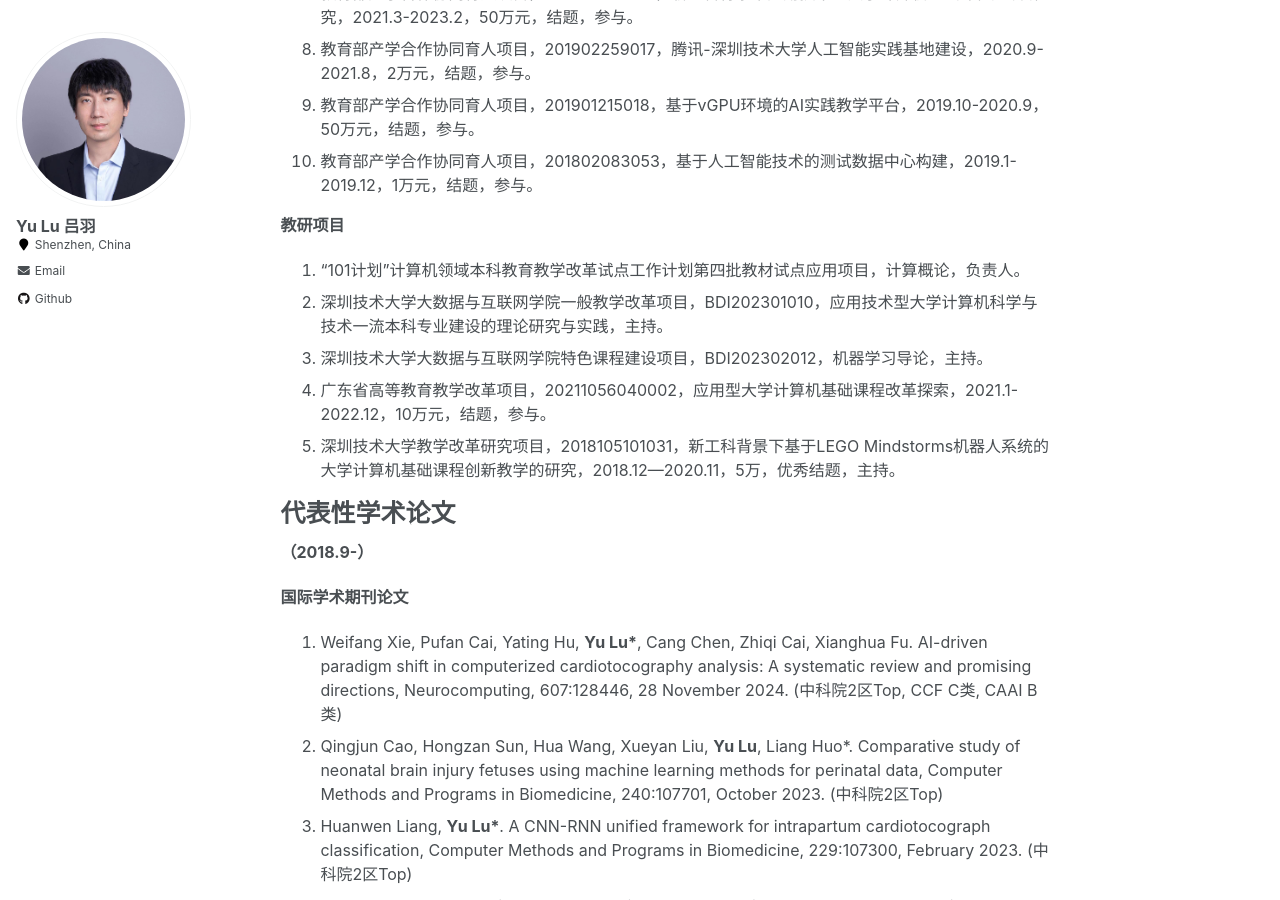
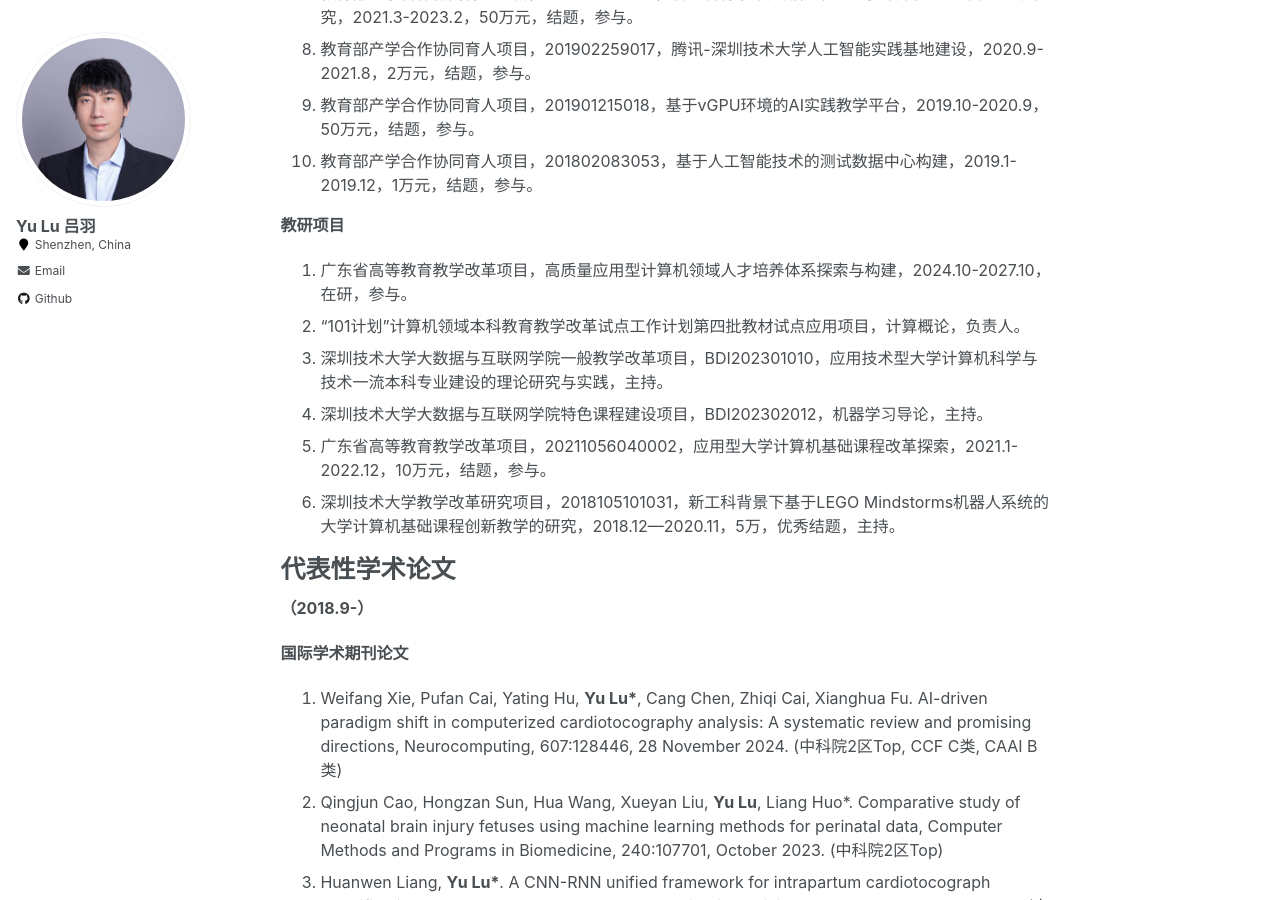
Before and after one commit to YukariUmezawa/lvyu.github.io, a Jekyll site: the page built from _pages/about.md, in a window 1280 px wide and 900 px high, scrolled down 2621 px. Built offline with Jekyll 4.4.1, drawn with Linux system fonts in a browser that asks for light colours.

Commit message:
Update about.md

```diff
--- a/_pages/about.md
+++ b/_pages/about.md
@@ -86,11 +86,12 @@
 
 ***教研项目***
 
-1. “101计划”计算机领域本科教育教学改⾰试点⼯作计划第四批教材试点应⽤项⽬，计算概论，负责人。
-2. 深圳技术大学大数据与互联网学院一般教学改革项目，BDI202301010，应用技术型大学计算机科学与技术一流本科专业建设的理论研究与实践，主持。
-3. 深圳技术大学大数据与互联网学院特色课程建设项目，BDI202302012，机器学习导论，主持。
-4. 广东省高等教育教学改革项目，20211056040002，应用型大学计算机基础课程改革探索，2021.1-2022.12，10万元，结题，参与。
-5. 深圳技术大学教学改革研究项目，2018105101031，新工科背景下基于LEGO Mindstorms机器人系统的大学计算机基础课程创新教学的研究，2018.12—2020.11，5万，优秀结题，主持。
+1. 广东省高等教育教学改革项目，高质量应用型计算机领域人才培养体系探索与构建，2024.10-2027.10，在研，参与。
+2. “101计划”计算机领域本科教育教学改⾰试点⼯作计划第四批教材试点应⽤项⽬，计算概论，负责人。
+3. 深圳技术大学大数据与互联网学院一般教学改革项目，BDI202301010，应用技术型大学计算机科学与技术一流本科专业建设的理论研究与实践，主持。
+4. 深圳技术大学大数据与互联网学院特色课程建设项目，BDI202302012，机器学习导论，主持。
+5. 广东省高等教育教学改革项目，20211056040002，应用型大学计算机基础课程改革探索，2021.1-2022.12，10万元，结题，参与。
+6. 深圳技术大学教学改革研究项目，2018105101031，新工科背景下基于LEGO Mindstorms机器人系统的大学计算机基础课程创新教学的研究，2018.12—2020.11，5万，优秀结题，主持。
 
 代表性学术论文
 ======
```
